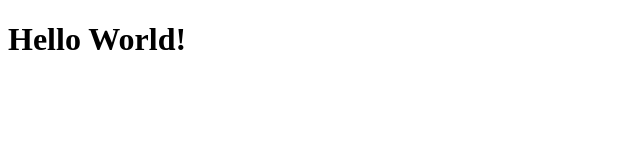
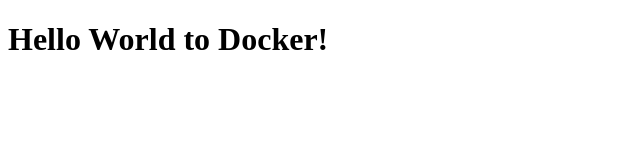
Before and after one commit to ankitranjan01/github-actions, a plain HTML site: page index.html in a window 1280 px wide. Shown: the whole page, without its empty margins (0-640 px from the left). Drawn offline with Linux system fonts and the light colour scheme.

Commit message:
Update index.html

```diff
--- a/index.html
+++ b/index.html
@@ -3,6 +3,6 @@
     <head>
     </head>
     <body>
-       <h1> Hello World! </h1>
+       <h1> Hello World to Docker! </h1>
     </body>
 </html>
```
